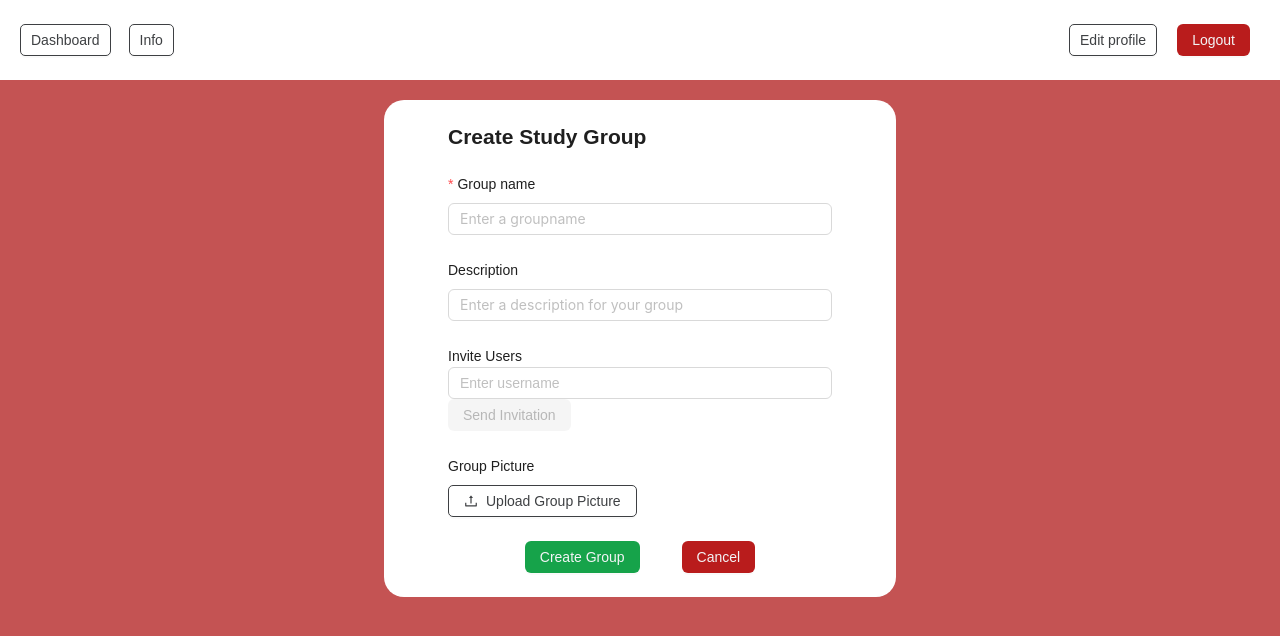
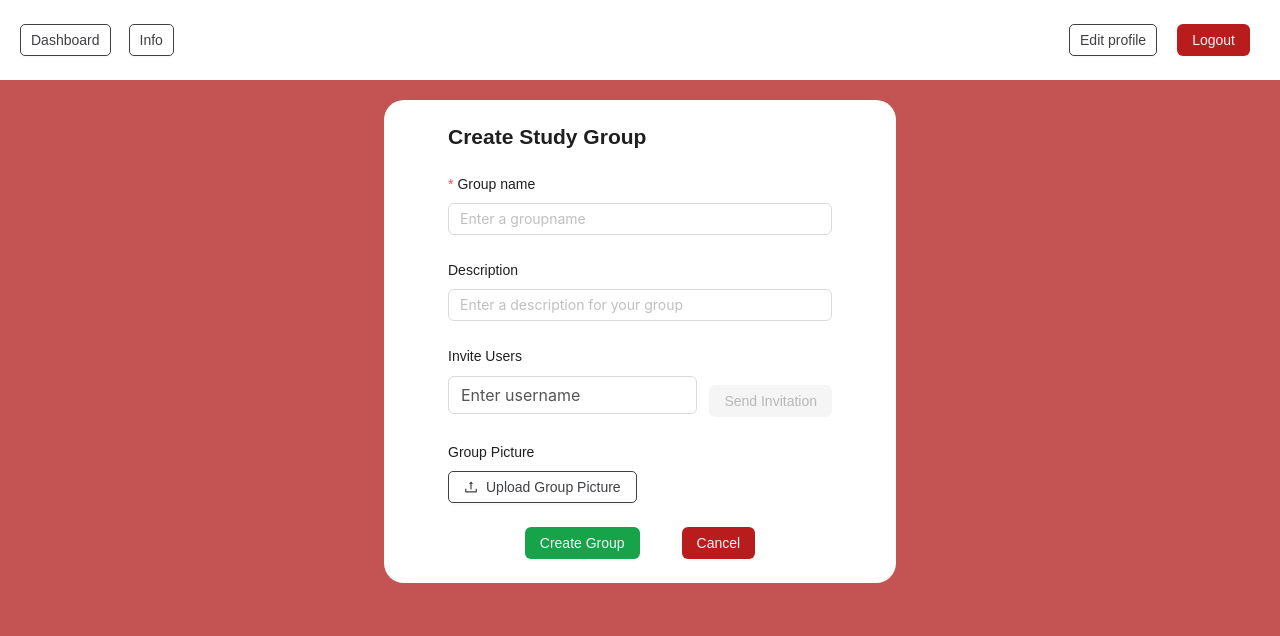
Before and after one commit to luciocanepa/SOPRA_group11_client, a Next.js app: page /groups in a window 1280 px wide. Shown: the top 636 px of the page. Built offline with nearby package versions, Linux system fonts and the light colour scheme.

Commit message:
fixed the bad Invite User styling on the group dashboard: added InviteUser.css

```diff
--- a/app/components/InviteUser.tsx
+++ b/app/components/InviteUser.tsx
@@ -1,10 +1,11 @@
 "use client";
 
 import { useState, useEffect } from "react";
-import { AutoComplete, Button, message } from "antd";
+import { AutoComplete, Button, message, Input } from "antd";
 import { useApi } from "@/hooks/useApi";
 import useLocalStorage from "@/hooks/useLocalStorage";
 import { Group } from "@/types/group";
+import "../styles/components/InviteUser.css";
 
 interface InviteUserProps {
   group: Group | null; // optional for local
@@ -168,9 +169,10 @@ export function InviteUser({
           onSearch={handleSearch}
           onSelect={setUsername}
           onChange={setUsername}
-          placeholder="Enter username"
           value={username}
-        />
+        >
+        <Input placeholder="Enter username" />
+        </AutoComplete>
 
         <Button
           className={`green ${buttonEnabled ? "" : "disabled"}`}
--- /dev/null
+++ b/app/styles/components/InviteUser.css
@@ -0,0 +1,70 @@
+.invite-user-fields {
+    display: flex;
+    flex-direction: row;
+    align-items: center; /* Align items center for even vertical alignment */
+    gap: 0.75rem;
+    width: 100%;
+    max-width: 500px;
+}
+
+/* Container around the input */
+.invite-input {
+    flex: 1;
+    min-width: 200px;
+    max-width: 300px;
+    box-sizing: border-box;
+}
+
+/* Style the actual Ant Design input inside AutoComplete */
+.invite-input input {
+    width: 100% !important;
+    background-color: white !important;
+    color: black !important;
+    font-size: 1rem;
+    padding: 8px 12px;
+    border-radius: 6px;
+    box-sizing: border-box;
+    height: 38px;
+    line-height: 1.5;
+    display: flex;
+    align-items: center;
+}
+
+
+/* Fix dropdown menu width for consistency */
+.ant-select-dropdown {
+    min-width: 250px !important;
+    max-width: 300px !important;
+}
+
+/* Style dropdown options */
+.ant-select-item {
+    color: black !important;
+}
+
+/* Optional: Style your AntD button to match input height */
+/* Match height to input */
+.invite-user-fields .green {
+    height: auto;
+    padding-top: 8px;
+    padding-bottom: 8px;
+    margin-top: 1.15rem;
+}
+
+/* Instead of targeting raw input, target Ant's input class */
+.invite-input .ant-input {
+    width: 100%;
+    background-color: white;
+    color: black;
+    font-size: 1rem;
+    padding: 8px 12px;
+    border-radius: 6px;
+    height: 38px;
+    box-sizing: border-box;
+}
+
+/* And ensure the placeholder is styled properly */
+.invite-input .ant-input::placeholder {
+    color: #555;
+    opacity: 1;
+}
```
